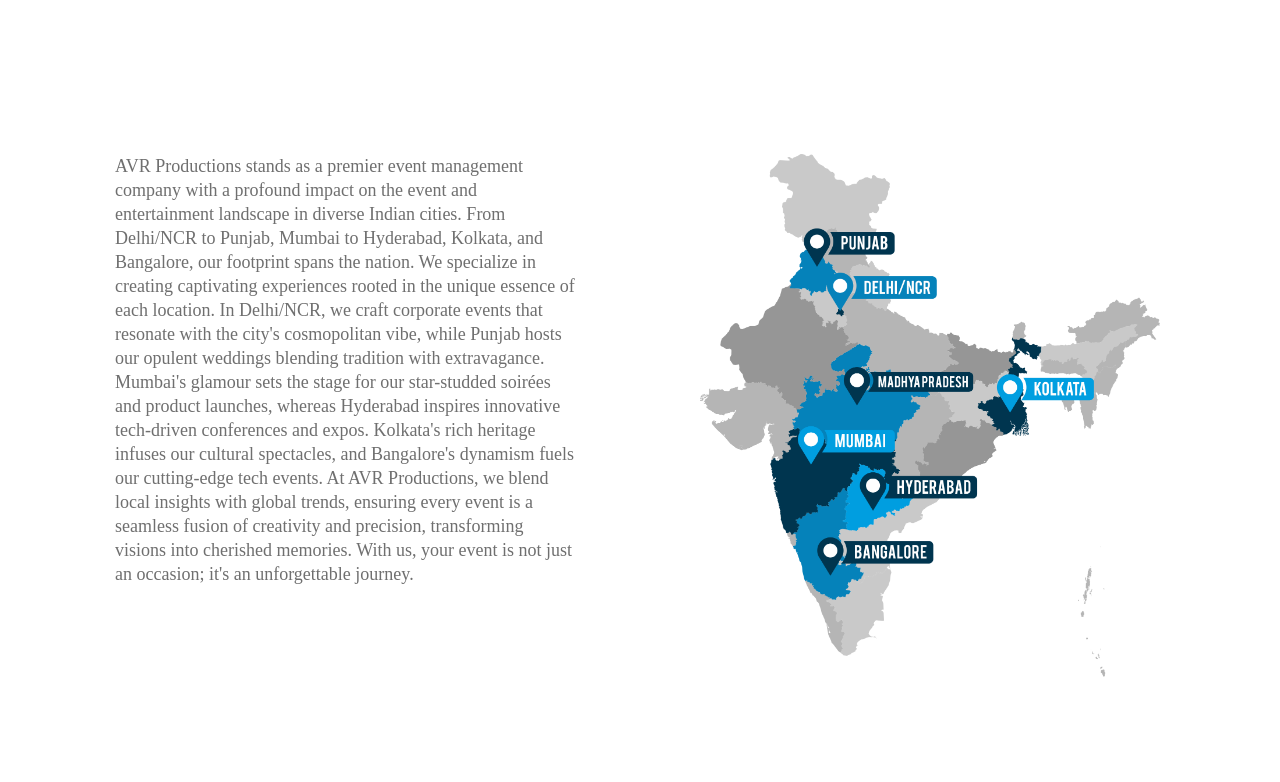
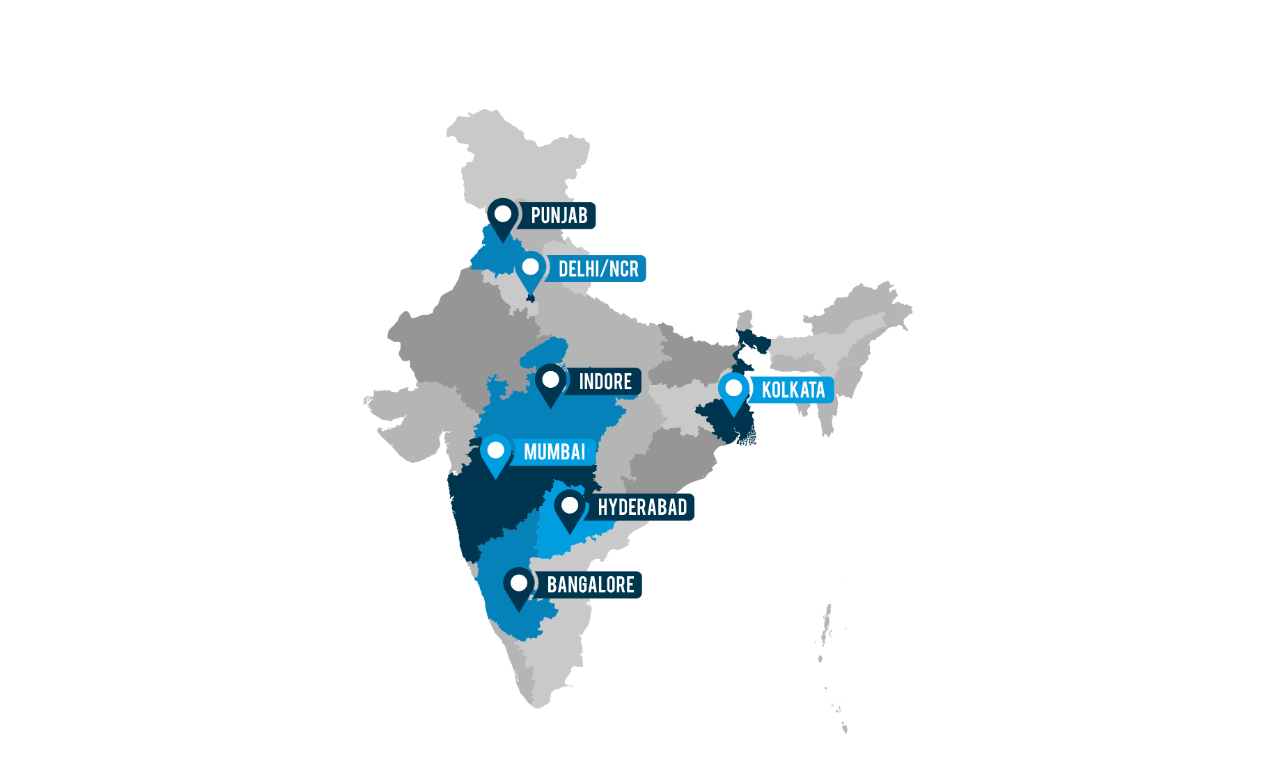
Before and after one commit to sachinvaish/avrproductions, a React (Create React App) app: page / in a window 1280 px wide. Shown: the part 6938-7720 px from the top of the page. Built offline with nearby package versions, Linux system fonts and the light colour scheme; a web font is replaced by a local one.

Commit message:
Final changes Done MAP

```diff
--- a/src/components/Presence2.js
+++ b/src/components/Presence2.js
@@ -18,7 +18,7 @@
           >
             OUR PRESENCE
           </h3>
-          <div
+          {/* <div
             className="col-12 col-lg-6 col-md-12 col-sm-8 md-margin-30px-bottom wow animate__fadeInUp"
             style={{alignItems:'center',  paddingRight:'20px'}}
           >
@@ -31,13 +31,13 @@
                 </div>
               </div>
             </div>
-          </div>
+          </div> */}
           <div
             className="col-12 col-lg-6 col-md-12 col-sm-8 md-margin-30px-bottom wow animate__fadeInUp"
             style={{alignItems:'center',  paddingRight:'20px'}}
           >
             <div className="bg-white text-left image-hover-style">
-              <div className="padding-45px-all md-padding-30px-all">
+              <div>
                 <div >
                 <img src="images/Map2.png" alt=""  />
                 </div>
```
Also changed, not shown: public/images/Map2.png.
